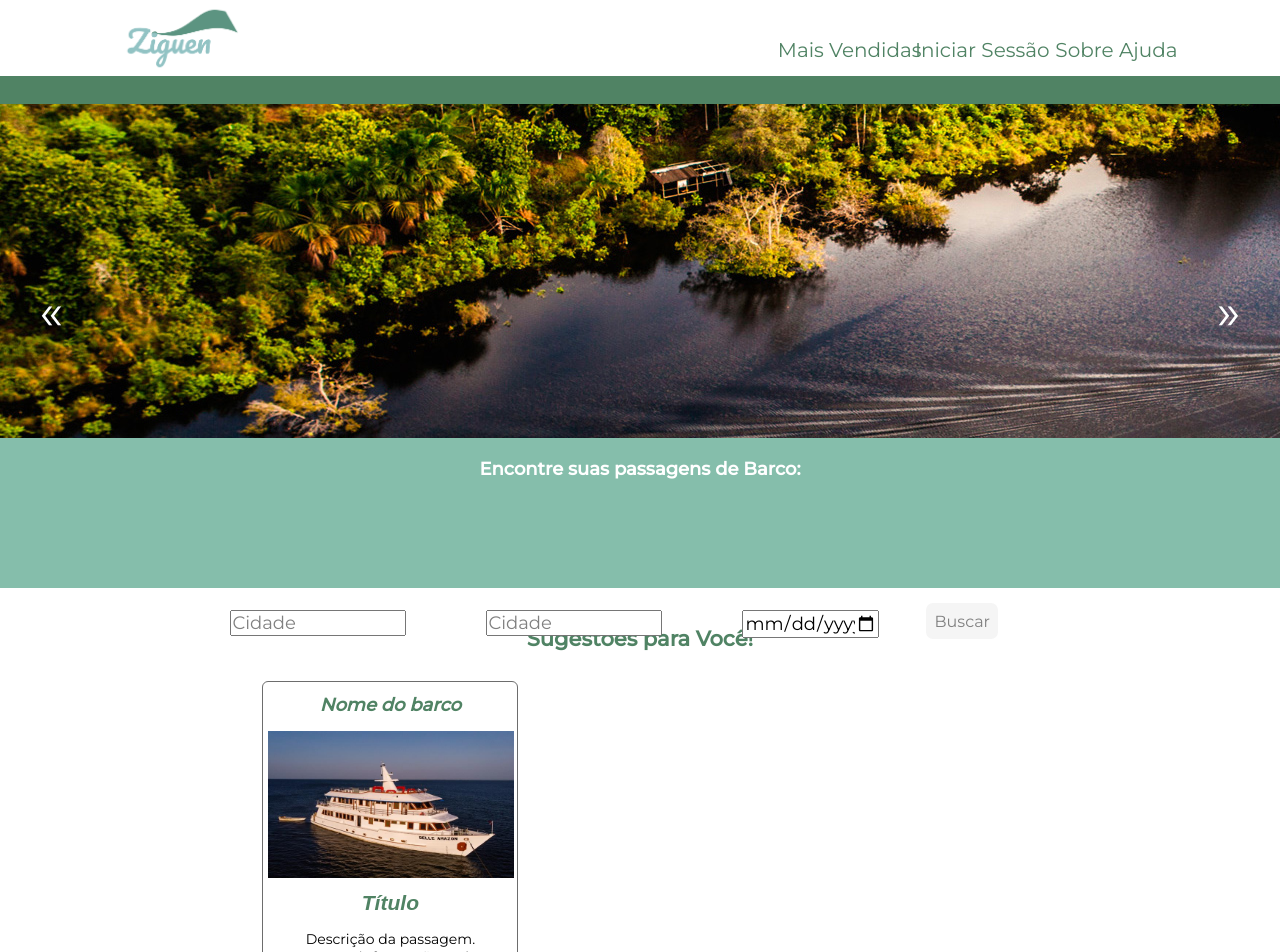
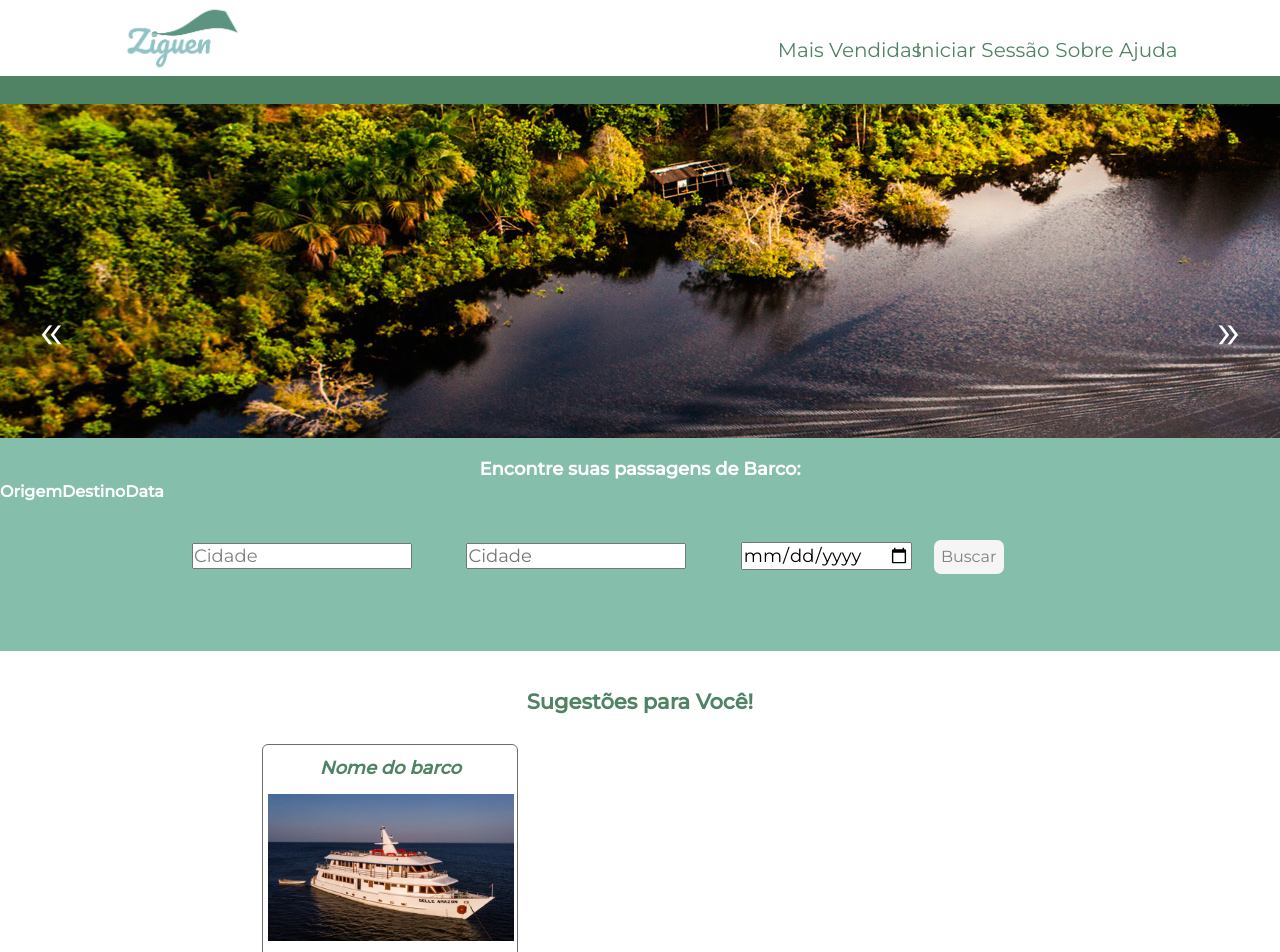
Before and after one commit to GeiseSaunier/2020.1-Ziguen-Front, a React (Create React App) app: page / in a window 1280 px wide. Shown: the top 952 px of the page. Built offline with nearby package versions, Linux system fonts and the light colour scheme.

Commit message:
fix(#22): Changing the position of some components
Co-authored-by: liversonp <liverson.p@gmail.com>

```diff
--- a/src/pages/Home.tsx
+++ b/src/pages/Home.tsx
@@ -46,19 +46,17 @@ function Home() {
             </div>
             <div className="search">
                 <b><p>Encontre suas passagens de Barco:</p></b>
-                <div className="input-block input-block1">
-                    <b><label htmlFor="origin">Origem </label></b>
+                <div className = "labels">
+                    <b><label>Origem</label></b>
+                    <b><label>Destino</label></b>
+                    <b><label>Data</label></b>
+                </div>
+                <div className="input-block">
                     <input id="origin" placeholder = "Cidade"/>
+                    <input id="destination" placeholder = "Cidade"/>
+                    <input id="day" placeholder = "dd/mm/aa" type = "date"/>
+                    <button>Buscar</button>
                 </div>
-                <div className="input-block input-block2">
-                    <b><label htmlFor="destination">Data </label></b>
-                    <input id="origin" placeholder = "dd/mm/aa" type = "date"/>
-                </div>
-                <div className="input-block input-block3">
-                    <b><label htmlFor="day">Destino </label></b>
-                    <input id="origin" placeholder = "Cidade"/>
-                </div>
-                <button>Buscar</button>
             </div>
             <div className="cards">
                 <h3>Sugestões para Você!</h3>
@@ -68,7 +66,7 @@ function Home() {
                     <div className = "space"></div>
                     <img src={barcoImg} className = "img-barco" alt = "barco"/>
                     <div className="container">
-                        <h3>Título</h3>
+                        <h5>Título</h5>
                         <div className = "space"></div>
                         <p>Descrição da passagem.</p>
                         <p>Ex: Preço e informações sobre o banco</p>
--- a/src/styles/pages/footer.css
+++ b/src/styles/pages/footer.css
@@ -2,12 +2,13 @@
 .footer {
     position: relative;
     margin-top: 2rem;
-    padding: 1rem;
+    padding: 2.5%;
     background-color: #508364;
     bottom: 0;
     left: 0;
     width: 100%;
-    height: 25%;
+    height: 30%;
+    display: block;
 }
 
 .footer p {
--- a/src/styles/pages/home.css
+++ b/src/styles/pages/home.css
@@ -31,9 +31,7 @@
 #home-page .search {
     background-color: #85BEAB;
     width: 100%;
-    height: 150px;
     display: flex;
-    align-items: center;
     flex-direction: column;
 }
 
@@ -44,33 +42,20 @@
     font-weight: bolder;
 }
 
-.search .input-block {
-    position: absolute;
+.search .labels label {
+    font-size: 16px;
     color: #ffffff;
-    justify-content: left;
-    top: 45%;
 }
 
-.search .input-block label {
-    position: absolute;
-    bottom: 110%;
-    font-size: 16px;
+.search .input-block {
+    color: #ffffff;
+    padding-left: 15%;
+    padding-top: 3%;
+    margin-bottom: 6%;
 }
 
-.search .input-block input {
-    width: 80%;
-}
-
-.search .input-block1 {
-    left: 18%;
-}
-
-.search .input-block2 {
-    left: 58%;
-}
-
-.search .input-block3 {
-    left: 38%;
+.search .input-block #destination, #day{
+    margin-left: 5%;
 }
 
 .input-block #origin::placeholder {
@@ -78,12 +63,10 @@
 }
 
 .search button {
-    position: absolute;
-    right: 22%;
-    top: 44.5%;
     background-color: whitesmoke;
     border-radius: 7px;
     padding: 0.5%;
+    margin-left: 2%;
     border-color: transparent;
     color: grey;
     font-size: 16px;
@@ -119,11 +102,10 @@
 
 }
 
-.cards .card .container h3 {
+.cards .card .container h5 {
     color: #ffffff;
-    text-align: center;
+    justify-content: left;
     font-family: Arial, Helvetica, sans-serif;
-    font-style: italic;
 }
 
 .cards .card p {
```
